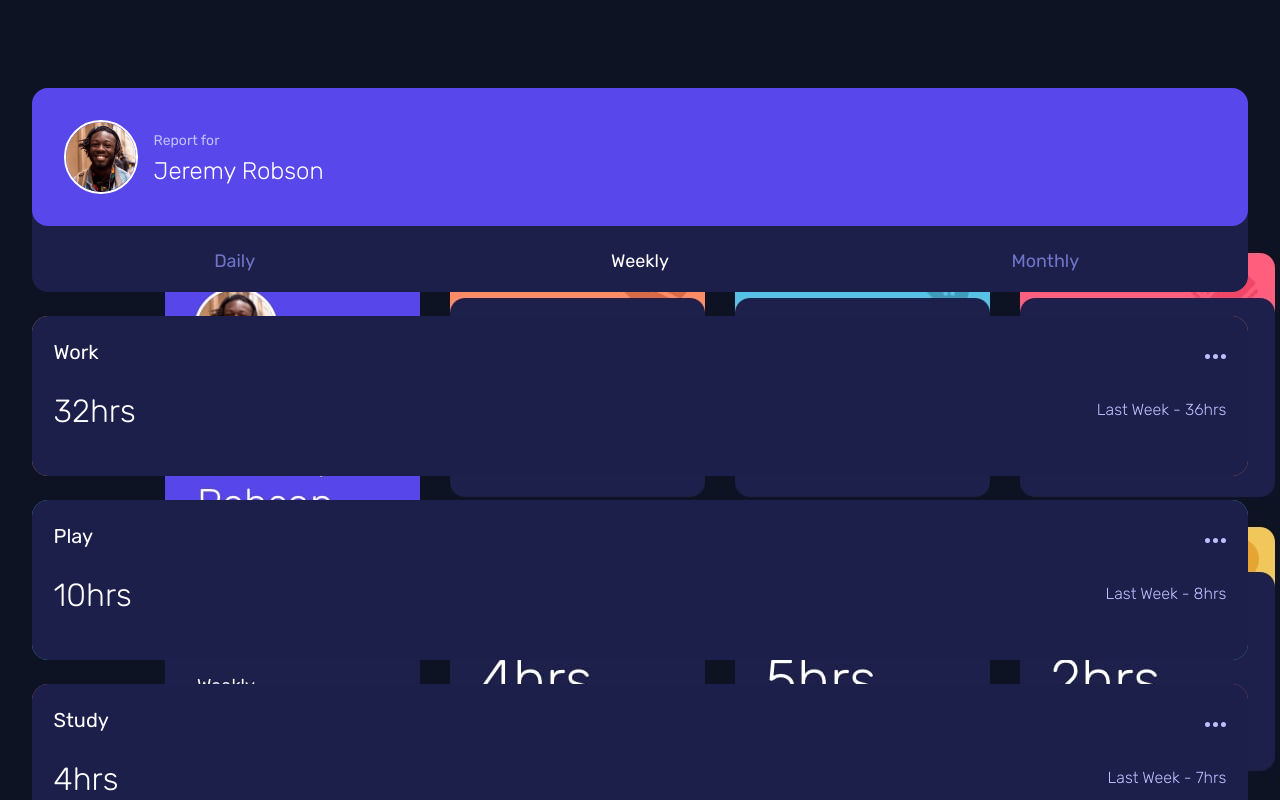
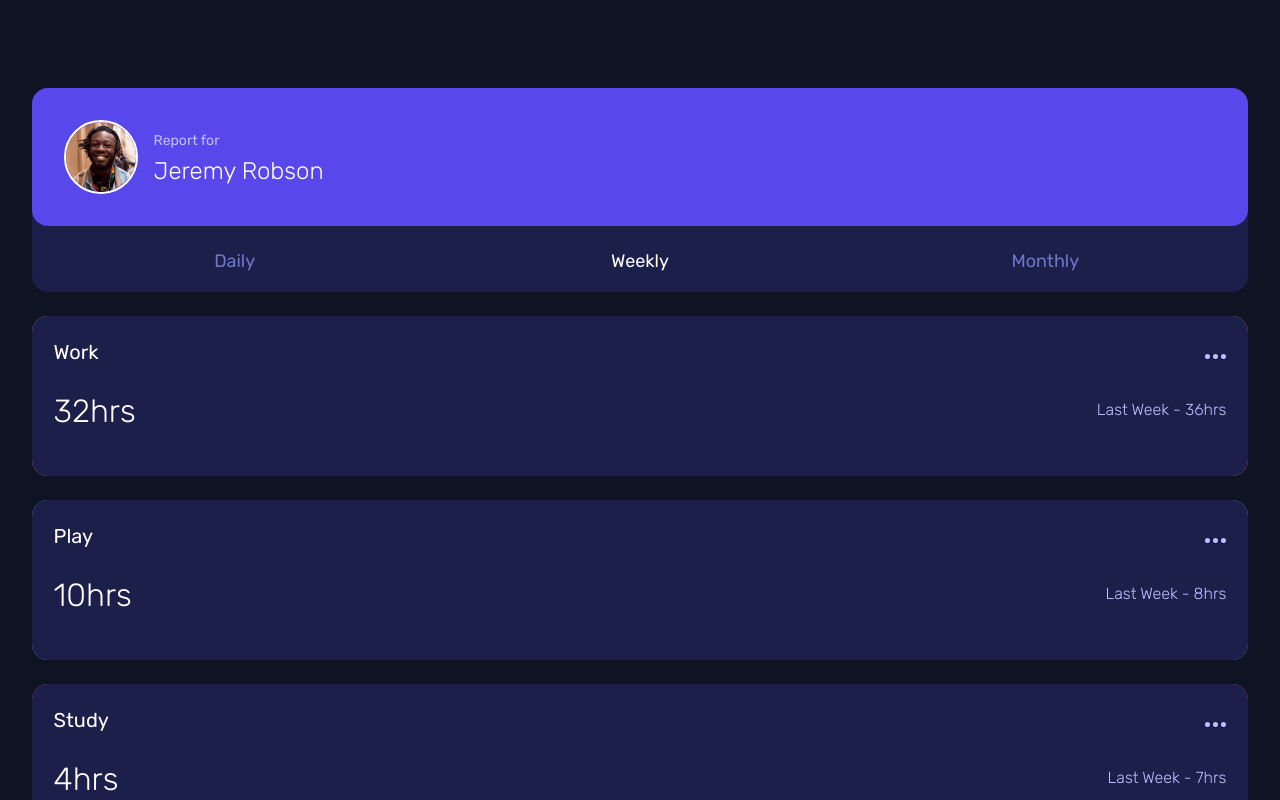
Before and after one commit to TheDilp/timetracker, a React (Create React App) app: page / in a window 1280 px wide. Shown: the top 800 px of the page. Built offline with nearby package versions, Linux system fonts and the light colour scheme.

Commit message:
Removed unneccesary CSS properties

```diff
--- a/src/App.css
+++ b/src/App.css
@@ -17,7 +17,6 @@
 
 body {
   background-color: var(--very-dark-blue);
-  background-image: url("../public//desktop-design.jpg");
   font-family: "Rubik", 'Segoe UI', Tahoma, Geneva, Verdana, sans-serif;
 }
 
@@ -121,7 +120,6 @@ body {
 /** HABIT CARD **/
 
 .habitCard {
-  /* opacity: 0; */
   display: flex;
   flex-direction: column;
   justify-content: flex-end;
```
